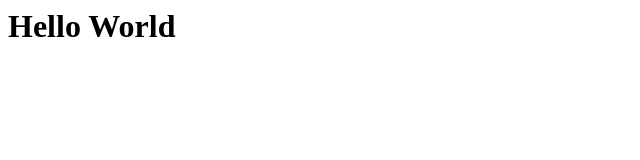
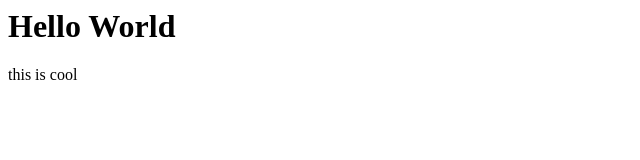
Before and after one commit to QuincyCrawford/INFOTC4320-Versioning-Tutorial, a plain HTML site: page index.html in a window 1280 px wide. Shown: the full height of the page, 0-640 px from the left. Drawn offline with Linux system fonts and the light colour scheme.

Commit message:
updated the index file

```diff
--- a/index.html
+++ b/index.html
@@ -1 +1,3 @@
 <h1> Hello World</h1>
+
+<P> this is cool</P>
```
